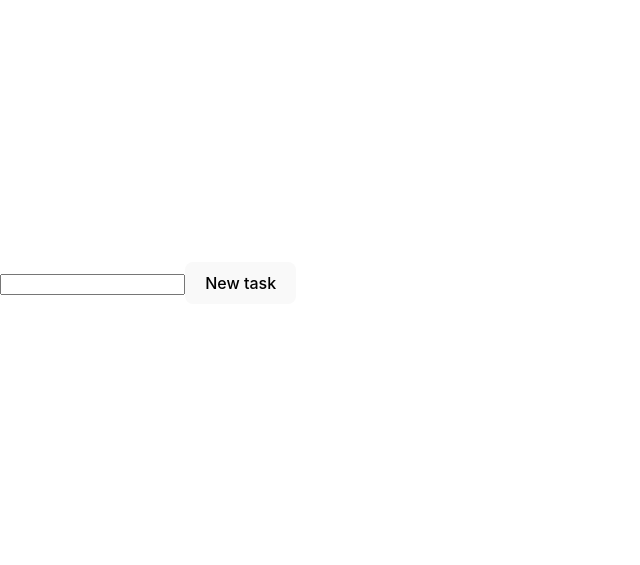
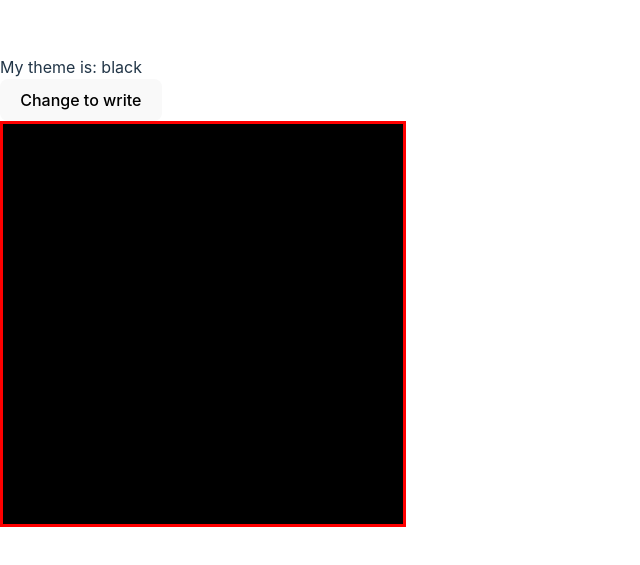
Before and after one commit to johndiegodeoliveirasilva/react-course, a React (Vite) app: page / in a window 1280 px wide. Shown: the part 109-674 px from the top of the page, without its empty margins (0-640 px from the left). Built offline with nearby package versions, Linux system fonts and the light colour scheme.

Commit message:
using context with states

```diff
--- a/src/App.tsx
+++ b/src/App.tsx
@@ -1,46 +1,21 @@
-import { useReducer, useState } from "react";
+import { createContext, useState } from "react";
+import { Button } from "./components/Button";
+import { Card } from "./components/Card";
 
-type TasksState = string[]
-type TasksAction = {
-  type: 'ADD_TASK',
-  payload: string
+type ThemeContextType = {
+  theme: string,
+  setTheme: (theme: string) => void
 }
 
-const reducer = (state: TasksState, action: TasksAction) => {
-  if (action.type === 'ADD_TASK' && action.payload != '') {
-    return [...state, action.payload]
-  }
-  return state
-}
+export const ThemeContext = createContext<ThemeContextType>({theme: '', setTheme: () => {}})
 
 const App = () => {
-  const [tasks, dispatch] = useReducer(reducer, [])
-  const [inputValue, setInputValue] = useState('')
-
-  const handClick = () => {
-    dispatch({ type: 'ADD_TASK', payload: inputValue })
-  }
-
+  const [theme, setTheme] = useState('black')
   return (
-    <div>
-
-      <input
-        value={inputValue}
-        onChange={e => setInputValue(e.target.value)
-      }/>
-
-      <button onClick={handClick}>
-        New task
-      </button>
-
-      <ul>
-        { tasks.map((task, key) => (
-          <li key={key}>{task}</li>
-        ))}
-
-      </ul>
-
-    </div>
+   <ThemeContext.Provider value={{theme, setTheme}}>
+      <Button />
+      <Card />
+   </ThemeContext.Provider>
   );
 }
 
--- /dev/null
+++ b/src/components/Button.tsx
@@ -0,0 +1,21 @@
+import { useContext } from "react"
+import { ThemeContext } from "../App"
+
+export const Button = () => {
+  const { theme, setTheme}  = useContext(ThemeContext)
+
+  return (
+    <div>
+      <div>
+        My theme is: {theme}
+      </div>
+      {theme == 'black' ?
+        <button onClick={() => setTheme('white')}>Change to write</button> :
+        <button onClick={() => setTheme('black')}>Change to dark</button>
+      }
+
+
+
+    </div>
+  )
+}
--- /dev/null
+++ b/src/components/Card.tsx
@@ -0,0 +1,11 @@
+import { useContext } from "react"
+import { ThemeContext } from "../App"
+
+export const Card = () => {
+  const { theme} = useContext(ThemeContext)
+  return (
+    <div>
+      <div style={{ background: theme, height: 400, width: 400, border: `solid red`}}></div>
+    </div>
+  )
+}
```
